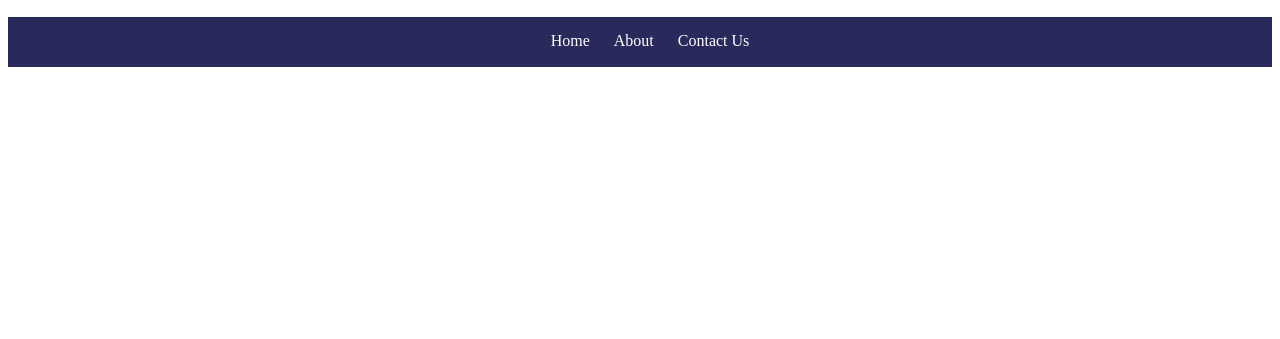
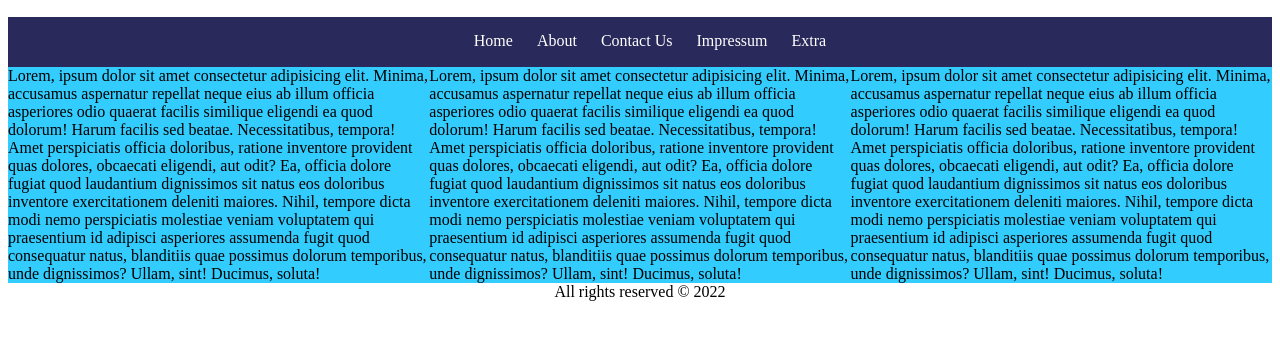
Before and after one commit to Gerlinde888/FE16-CSS-Sandmair-Orozco, a plain HTML site: page Philipp/03_Advanced/index.html in a window 1280 px wide. Shown: the part 311-650 px from the top of the page. Drawn offline with Linux system fonts and the light colour scheme; a web font is replaced by a local one.

Commit message:
finalize exercises

```diff
--- a/Philipp/03_Advanced/index.html
+++ b/Philipp/03_Advanced/index.html
@@ -4,6 +4,8 @@
     <meta charset="UTF-8">
     <meta http-equiv="X-UA-Compatible" content="IE=edge">
     <meta name="viewport" content="width=device-width, initial-scale=1.0">
+    <link rel="stylesheet"
+    href="https://fonts.googleapis.com/css?family=Happy Monkey">
     <title>CSS3 | Advanced</title>
     <style>
         header {
@@ -28,6 +30,19 @@
             text-decoration: none;
             color: white;
         }
+
+        .column {
+            float: left;
+            width: 33.33%;
+            height: 60%;
+            background: #33CCFF;
+        }
+
+        footer {
+            clear: both;
+            text-align: center;
+        }
+
     </style>
 </head>
 <body>
@@ -37,9 +52,23 @@
     <nav>
         <ul>
             <li class="nav-item"><a href="index.html">Home</a></li>
-            <li class="nav-item"><a href="about.html">About</a></li>
-            <li class="nav-item"><a href="contact.html">Contact Us</a></li>
+            <li class="nav-item"><a href="">About</a></li>
+            <li class="nav-item"><a href="">Contact Us</a></li>
+            <li class="nav-item"><a href="">Impressum</a></li>
+            <li class="nav-item"><a href="">Extra</a></li>
         </ul>
     </nav>
+    <div class="column">Lorem, ipsum dolor sit amet consectetur adipisicing elit. Minima, accusamus aspernatur repellat neque eius ab illum officia asperiores odio quaerat facilis similique eligendi ea quod dolorum! Harum facilis sed beatae.
+    Necessitatibus, tempora! Amet perspiciatis officia doloribus, ratione inventore provident quas dolores, obcaecati eligendi, aut odit? Ea, officia dolore fugiat quod laudantium dignissimos sit natus eos doloribus inventore exercitationem deleniti maiores.
+    Nihil, tempore dicta modi nemo perspiciatis molestiae veniam voluptatem qui praesentium id adipisci asperiores assumenda fugit quod consequatur natus, blanditiis quae possimus dolorum temporibus, unde dignissimos? Ullam, sint! Ducimus, soluta!</div>
+    <div class="column">Lorem, ipsum dolor sit amet consectetur adipisicing elit. Minima, accusamus aspernatur repellat neque eius ab illum officia asperiores odio quaerat facilis similique eligendi ea quod dolorum! Harum facilis sed beatae.
+    Necessitatibus, tempora! Amet perspiciatis officia doloribus, ratione inventore provident quas dolores, obcaecati eligendi, aut odit? Ea, officia dolore fugiat quod laudantium dignissimos sit natus eos doloribus inventore exercitationem deleniti maiores.
+    Nihil, tempore dicta modi nemo perspiciatis molestiae veniam voluptatem qui praesentium id adipisci asperiores assumenda fugit quod consequatur natus, blanditiis quae possimus dolorum temporibus, unde dignissimos? Ullam, sint! Ducimus, soluta!</div>
+    <div class="column">Lorem, ipsum dolor sit amet consectetur adipisicing elit. Minima, accusamus aspernatur repellat neque eius ab illum officia asperiores odio quaerat facilis similique eligendi ea quod dolorum! Harum facilis sed beatae.
+    Necessitatibus, tempora! Amet perspiciatis officia doloribus, ratione inventore provident quas dolores, obcaecati eligendi, aut odit? Ea, officia dolore fugiat quod laudantium dignissimos sit natus eos doloribus inventore exercitationem deleniti maiores.
+    Nihil, tempore dicta modi nemo perspiciatis molestiae veniam voluptatem qui praesentium id adipisci asperiores assumenda fugit quod consequatur natus, blanditiis quae possimus dolorum temporibus, unde dignissimos? Ullam, sint! Ducimus, soluta!</div>
+    <footer>
+        <p>All rights reserved © 2022</p>
+    </footer>
 </body>
 </html>
```
Also changed, not shown: Philipp/04_Challenge/index.html (added, +56 -0 lines), 2 other files.
